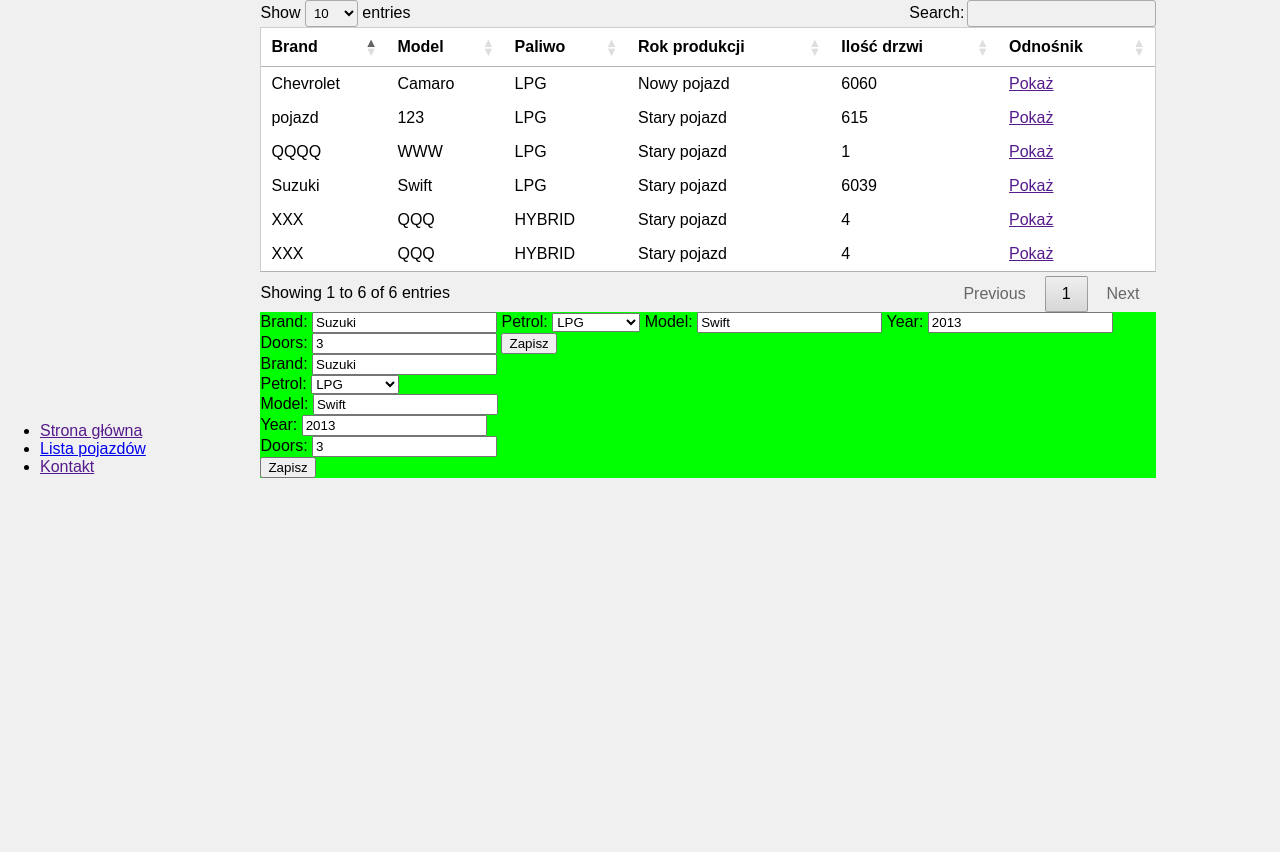
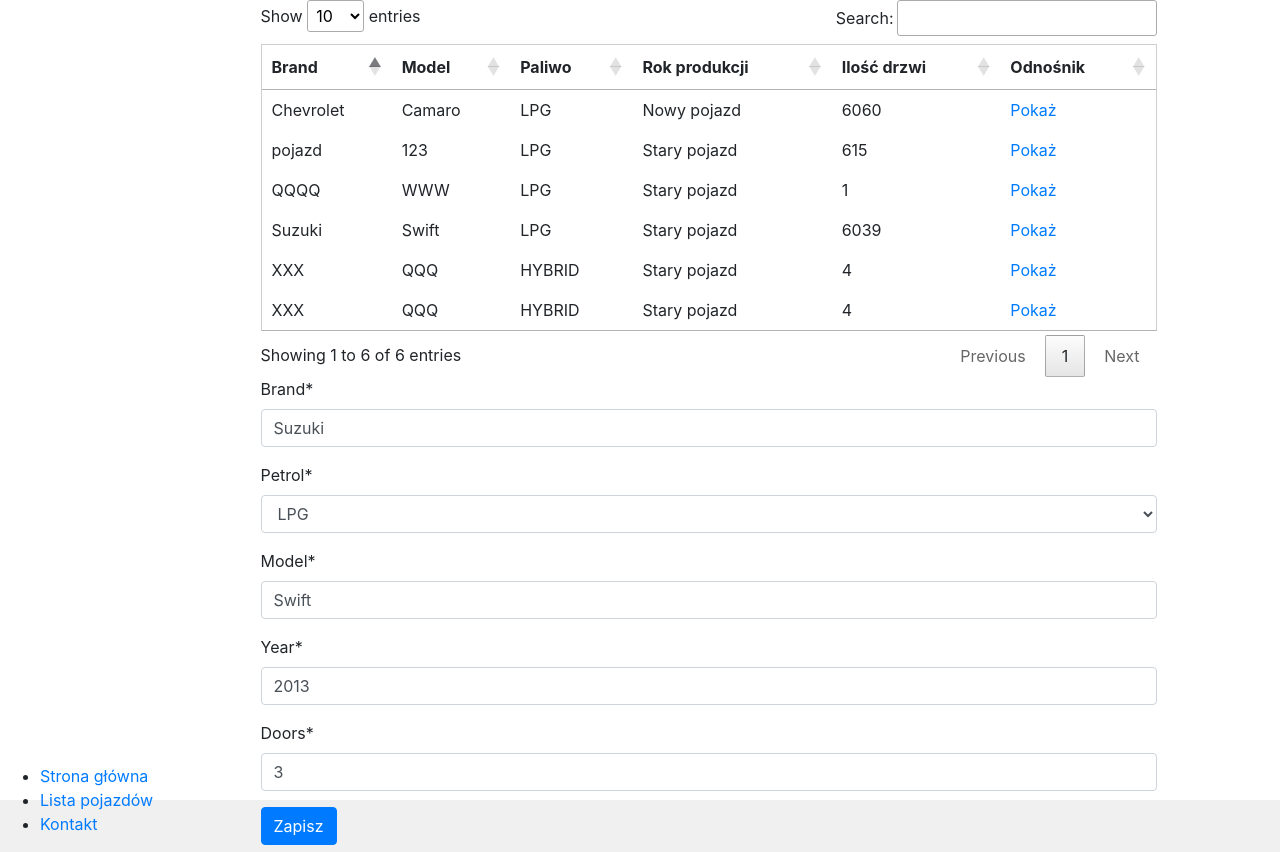
Before and after one commit to kserwata/SDABackend, a Django app: page /fleet/ in a window 1280 px wide. Before the commit the page ends 478 px from the top, so only its background shows below. Run offline with Django 3.2, Linux system fonts and the light colour scheme; data comes from the database, SQL or seed files in the repository; some libraries are stand-ins or nearby versions.

Commit message:
Dodanie crispy forms

```diff
--- a/zajecia/templates/core/form_horizontal.html
+++ b/zajecia/templates/core/form_horizontal.html
@@ -1,11 +1,7 @@
-<form method="post" style="background: lime;">
+{% load crispy_forms_tags %}
+
+<form method="post">
     {% csrf_token %}
-    {% for field in form %}
-        <div class="from-group" style="display: inline-block">
-            {{ field.errors }}
-            <label class="label" for="{{ field.id_for_label }}">{{ field.label_tag }} </label>
-            {{ field }}
-        </div>
-    {% endfor %}
-    <input type="submit" value="Zapisz">
+    {{ form | crispy }}
+    <button type="submit" class="btn btn-primary">Zapisz</button>
 </form>
--- a/zajecia/templates/core/template.html
+++ b/zajecia/templates/core/template.html
@@ -11,6 +11,9 @@
   crossorigin="anonymous"></script>
     <script src="//cdn.datatables.net/1.10.21/js/jquery.dataTables.min.js"></script>
     <link rel="stylesheet" type="text/css" href="//cdn.datatables.net/1.10.21/css/jquery.dataTables.min.css"/>
+    <link rel="stylesheet" href="https://stackpath.bootstrapcdn.com/bootstrap/4.5.0/css/bootstrap.min.css" integrity="sha384-9aIt2nRpC12Uk9gS9baDl411NQApFmC26EwAOH8WgZl5MYYxFfc+NcPb1dKGj7Sk" crossorigin="anonymous">
+    <script src="https://cdn.jsdelivr.net/npm/popper.js@1.16.0/dist/umd/popper.min.js" integrity="sha384-Q6E9RHvbIyZFJoft+2mJbHaEWldlvI9IOYy5n3zV9zzTtmI3UksdQRVvoxMfooAo" crossorigin="anonymous"></script>
+    <script src="https://stackpath.bootstrapcdn.com/bootstrap/4.5.0/js/bootstrap.min.js" integrity="sha384-OgVRvuATP1z7JjHLkuOU7Xw704+h835Lr+6QL9UvYjZE3Ipu6Tp75j7Bh/kR0JKI" crossorigin="anonymous"></script>
 </head>
 <body>
     <div class="menu">
--- a/zajecia/templates/fleet/lista.html
+++ b/zajecia/templates/fleet/lista.html
@@ -47,7 +47,6 @@
         </tbody>
     </table>
     {% include "core/form_horizontal.html" with form=formularz %}
-    {% include "core/form_template.html" with form=formularz %}
 
     <script>
         $(document).ready( function () {
--- a/zajecia/zajecia/settings.py
+++ b/zajecia/zajecia/settings.py
@@ -37,6 +37,7 @@ INSTALLED_APPS = [
     'django.contrib.sessions',
     'django.contrib.messages',
     'django.contrib.staticfiles',
+    'crispy_forms',
     'fleet'
 ]
 
@@ -124,3 +125,5 @@ STATICFILES_DIRS = [
     os.path.join(BASE_DIR, "static"),
     '/var/www/static/',
 ]
+
+CRISPY_TEMPLATE_PACK = 'bootstrap4'
```
